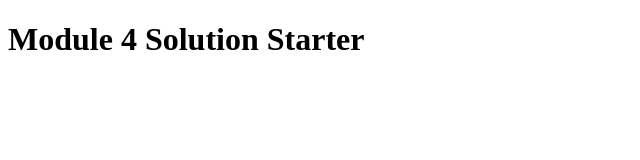
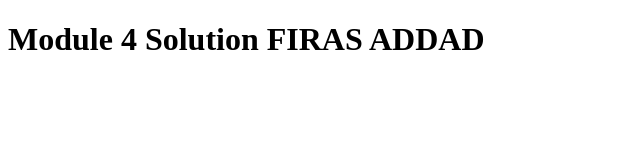
Before and after one commit to Firas-Addad/coursera_as, a plain HTML site: page module4-solution/index.html in a window 1280 px wide. Shown: the whole page, without its empty margins (0-640 px from the left). Drawn offline with Linux system fonts and the light colour scheme.

Commit message:
Update index.html

```diff
--- a/module4-solution/index.html
+++ b/module4-solution/index.html
@@ -2,7 +2,7 @@
 <html>
 <head>
   <meta charset="utf-8">
-  <title>Module 4 Solution Starter</title>
+  <title>Module 4 Solution</title>
   <script>
     var names = []; // DO NOT REMOVE
   </script>
@@ -11,6 +11,6 @@
   <script src="script.js"></script>
 </head>
 <body>
-  <h1>Module 4 Solution Starter</h1>
+  <h1>Module 4 Solution FIRAS ADDAD</h1>
 </body>
 </html>
```
